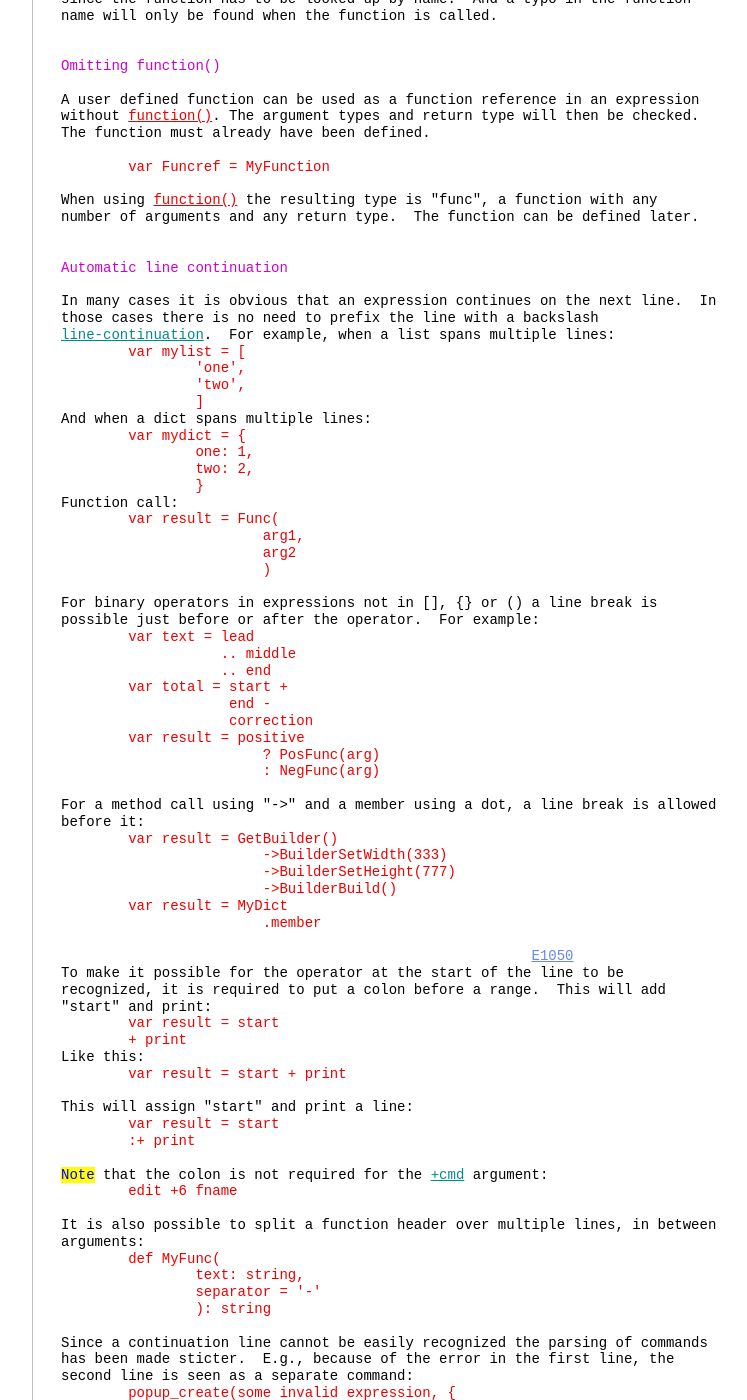
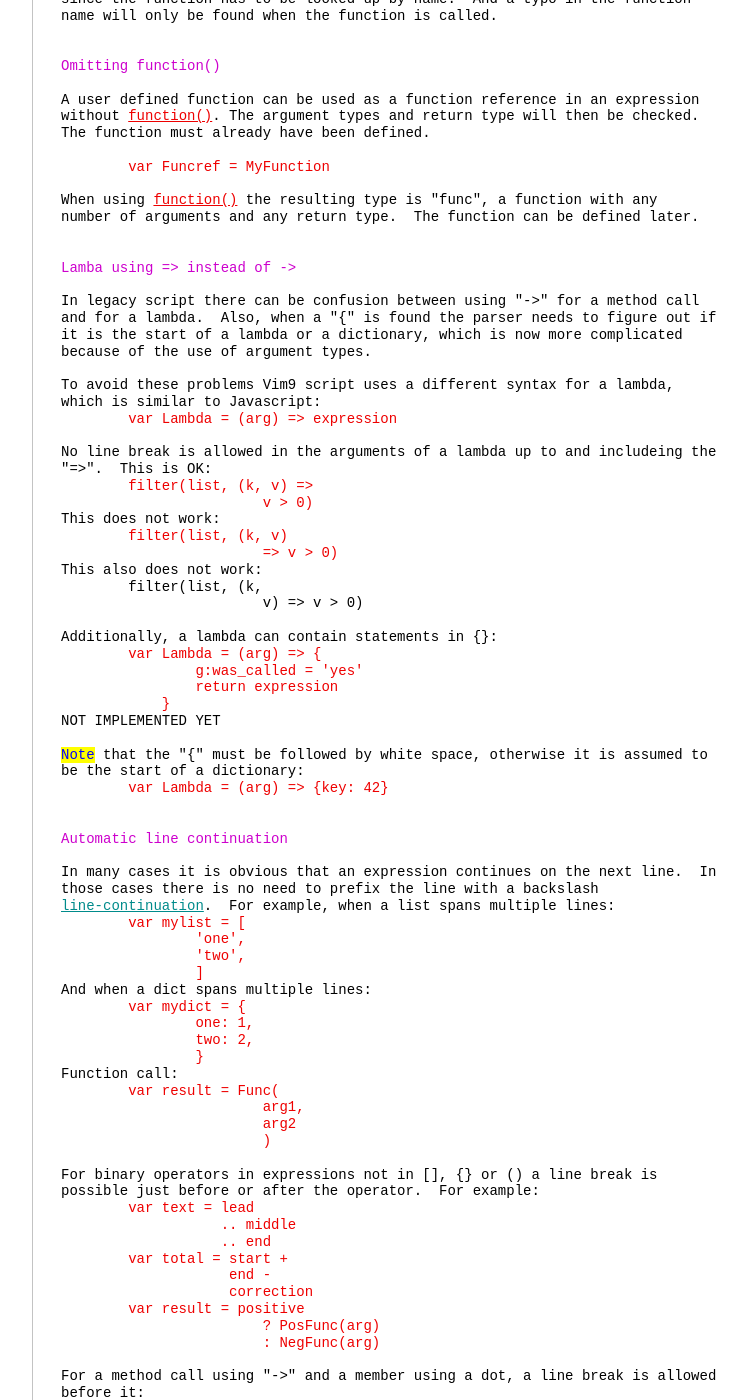
Before and after one commit to vim-jp/vimdoc-en, a Jekyll site: the page built from vim9.html, in a window 1280 px wide and 1400 px high, scrolled down 5688 px. Shown: the whole window, without its empty margins (340-1087 px from the left). Built offline with Jekyll 4.4.1, drawn with Linux system fonts in a browser that asks for light colours; nearby versions of some CDN libraries; comment, search, counter and statistics services are not loaded; some of the changed text lies outside the part shown.

Commit message:
Generated by Travis JOB 1439.1
https://travis-ci.com/github/vim-jp/vimdoc-en/builds/210543903

```diff
--- a/vim9.html
+++ b/vim9.html
@@ -3,7 +3,7 @@ layout: vimdoc
 helpname: 'vim9'
 ---
 <div id='vimCodeElement'>
-<a class="Constant" href="vim9.html" name="vim9.txt">vim9.txt</a>&nbsp;&nbsp;&nbsp;&nbsp;&nbsp;&nbsp;For&nbsp;<span class="Identifier">Vim version 8.2.</span>&nbsp;&nbsp;Last change: 2020 Dec 23<br>
+<a class="Constant" href="vim9.html" name="vim9.txt">vim9.txt</a>&nbsp;&nbsp;&nbsp;&nbsp;&nbsp;&nbsp;For&nbsp;<span class="Identifier">Vim version 8.2.</span>&nbsp;&nbsp;Last change: 2020 Dec 24<br>
 <br>
 <br>
 &nbsp;&nbsp;&nbsp;&nbsp;&nbsp;&nbsp;&nbsp;&nbsp;&nbsp;&nbsp;&nbsp;&nbsp;&nbsp;&nbsp;&nbsp;&nbsp;&nbsp;&nbsp;<span class="Identifier">VIM REFERENCE MANUAL&nbsp;&nbsp;&nbsp;&nbsp;by Bram Moolenaar</span><br>
@@ -345,6 +345,40 @@ When using&nbsp;<a class="Comment" href="eval.html#function()">function()</a>&nb
 number of arguments and any return type.&nbsp;&nbsp;The function can be defined later.<br>
 <br>
 <br>
+<span class="PreProc">Lamba using =&gt; instead of -&gt;</span><br>
+<br>
+In legacy script there can be confusion between using &quot;-&gt;&quot; for a method call<br>
+and for a lambda.&nbsp;&nbsp;Also, when a &quot;{&quot; is found the parser needs to figure out if<br>
+it is the start of a lambda or a dictionary, which is now more complicated<br>
+because of the use of argument types.<br>
+<br>
+To avoid these problems Vim9 script uses a different syntax for a lambda,<br>
+which is similar to Javascript:<br>
+<div class="helpExample">&nbsp;&nbsp;&nbsp;&nbsp;&nbsp;&nbsp;&nbsp;&nbsp;var Lambda = (arg) =&gt; expression</div>
+<br>
+No line break is allowed in the arguments of a lambda up to and includeing the<br>
+&quot;=&gt;&quot;.&nbsp;&nbsp;This is OK:<br>
+<div class="helpExample">&nbsp;&nbsp;&nbsp;&nbsp;&nbsp;&nbsp;&nbsp;&nbsp;filter(list, (k, v) =&gt;<br>
+&nbsp;&nbsp;&nbsp;&nbsp;&nbsp;&nbsp;&nbsp;&nbsp;&nbsp;&nbsp;&nbsp;&nbsp;&nbsp;&nbsp;&nbsp;&nbsp;&nbsp;&nbsp;&nbsp;&nbsp;&nbsp;&nbsp;&nbsp;&nbsp;v &gt; 0)</div>
+This does not work:<br>
+<div class="helpExample">&nbsp;&nbsp;&nbsp;&nbsp;&nbsp;&nbsp;&nbsp;&nbsp;filter(list, (k, v)<br>
+&nbsp;&nbsp;&nbsp;&nbsp;&nbsp;&nbsp;&nbsp;&nbsp;&nbsp;&nbsp;&nbsp;&nbsp;&nbsp;&nbsp;&nbsp;&nbsp;&nbsp;&nbsp;&nbsp;&nbsp;&nbsp;&nbsp;&nbsp;&nbsp;=&gt; v &gt; 0)</div>
+This also does not work:<br>
+&nbsp;&nbsp;&nbsp;&nbsp;&nbsp;&nbsp;&nbsp;&nbsp;filter(list, (k,<br>
+&nbsp;&nbsp;&nbsp;&nbsp;&nbsp;&nbsp;&nbsp;&nbsp;&nbsp;&nbsp;&nbsp;&nbsp;&nbsp;&nbsp;&nbsp;&nbsp;&nbsp;&nbsp;&nbsp;&nbsp;&nbsp;&nbsp;&nbsp;&nbsp;v) =&gt; v &gt; 0)<br>
+<br>
+Additionally, a lambda can contain statements in {}:<br>
+<div class="helpExample">&nbsp;&nbsp;&nbsp;&nbsp;&nbsp;&nbsp;&nbsp;&nbsp;var Lambda = (arg) =&gt; {<br>
+&nbsp;&nbsp;&nbsp;&nbsp;&nbsp;&nbsp;&nbsp;&nbsp;&nbsp;&nbsp;&nbsp;&nbsp;&nbsp;&nbsp;&nbsp;&nbsp;g:was_called = 'yes'<br>
+&nbsp;&nbsp;&nbsp;&nbsp;&nbsp;&nbsp;&nbsp;&nbsp;&nbsp;&nbsp;&nbsp;&nbsp;&nbsp;&nbsp;&nbsp;&nbsp;return expression<br>
+&nbsp;&nbsp;&nbsp;&nbsp;&nbsp;&nbsp;&nbsp;&nbsp;&nbsp;&nbsp;&nbsp;&nbsp;}</div>
+NOT IMPLEMENTED YET<br>
+<br>
+<span class="Todo">Note</span>&nbsp;that the &quot;{&quot; must be followed by white space, otherwise it is assumed to<br>
+be the start of a dictionary:<br>
+<div class="helpExample">&nbsp;&nbsp;&nbsp;&nbsp;&nbsp;&nbsp;&nbsp;&nbsp;var Lambda = (arg) =&gt; {key: 42}</div>
+<br>
+<br>
 <span class="PreProc">Automatic line continuation</span><br>
 <br>
 In many cases it is obvious that an expression continues on the next line.&nbsp;&nbsp;In<br>
@@ -410,7 +444,7 @@ arguments:<br>
 &nbsp;&nbsp;&nbsp;&nbsp;&nbsp;&nbsp;&nbsp;&nbsp;&nbsp;&nbsp;&nbsp;&nbsp;&nbsp;&nbsp;&nbsp;&nbsp;): string</div>
 <br>
 Since a continuation line cannot be easily recognized the parsing of commands<br>
-has been made sticter.&nbsp;&nbsp;E.g., because of the error in the first line, the<br>
+has been made stricter.&nbsp;&nbsp;E.g., because of the error in the first line, the<br>
 second line is seen as a separate command:<br>
 <div class="helpExample">&nbsp;&nbsp;&nbsp;&nbsp;&nbsp;&nbsp;&nbsp;&nbsp;popup_create(some invalid expression, {<br>
 &nbsp;&nbsp;&nbsp;&nbsp;&nbsp;&nbsp;&nbsp;&nbsp;&nbsp;&nbsp; exit_cb: Func})</div>
@@ -438,14 +472,6 @@ there must be white space between most command names and the argument.<br>
 &nbsp;&nbsp;&nbsp;This does not work:<br>
 <div class="helpExample">&nbsp;&nbsp;&nbsp;&nbsp;&nbsp;&nbsp;&nbsp;&nbsp;echo [1, 2]<br>
 &nbsp;&nbsp;&nbsp;&nbsp;&nbsp;&nbsp;&nbsp;&nbsp;&nbsp;&nbsp;&nbsp;&nbsp;&nbsp;&nbsp;&nbsp;&nbsp;[3, 4]</div>
-- No line break is allowed in the arguments of a lambda, between the &quot;{&quot; and<br>
-&nbsp;&nbsp;&quot;-&gt;&quot;.&nbsp;&nbsp;This is OK:<br>
-<div class="helpExample">&nbsp;&nbsp;&nbsp;&nbsp;&nbsp;&nbsp;&nbsp;&nbsp;filter(list, {k, v -&gt;<br>
-&nbsp;&nbsp;&nbsp;&nbsp;&nbsp;&nbsp;&nbsp;&nbsp;&nbsp;&nbsp;&nbsp;&nbsp;&nbsp;&nbsp;&nbsp;&nbsp;&nbsp;&nbsp;&nbsp;&nbsp;&nbsp;&nbsp;&nbsp;&nbsp;v &gt; 0})</div>
-&nbsp;&nbsp;&nbsp;This does not work:<br>
-<div class="helpExample">&nbsp;&nbsp;&nbsp;&nbsp;&nbsp;&nbsp;&nbsp;&nbsp;filter(list, {k,<br>
-&nbsp;&nbsp;&nbsp;&nbsp;&nbsp;&nbsp;&nbsp;&nbsp;&nbsp;&nbsp;&nbsp;&nbsp;&nbsp;&nbsp;&nbsp;&nbsp;&nbsp;&nbsp;&nbsp;&nbsp;&nbsp;&nbsp;&nbsp;&nbsp;v -&gt; v &gt; 0})</div>
-<br>
 <br>
 <span class="PreProc">No curly braces expansion</span><br>
 <br>
```
